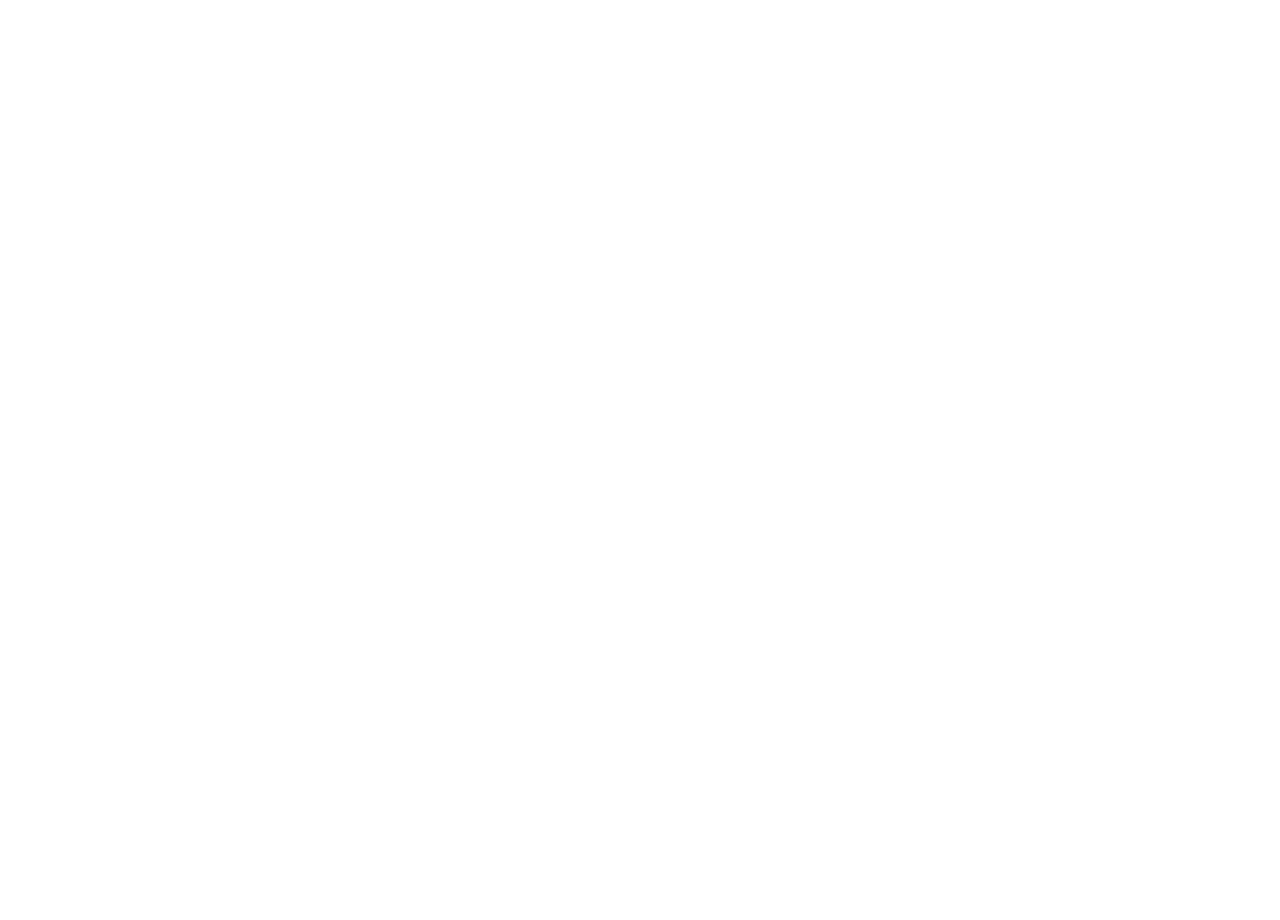
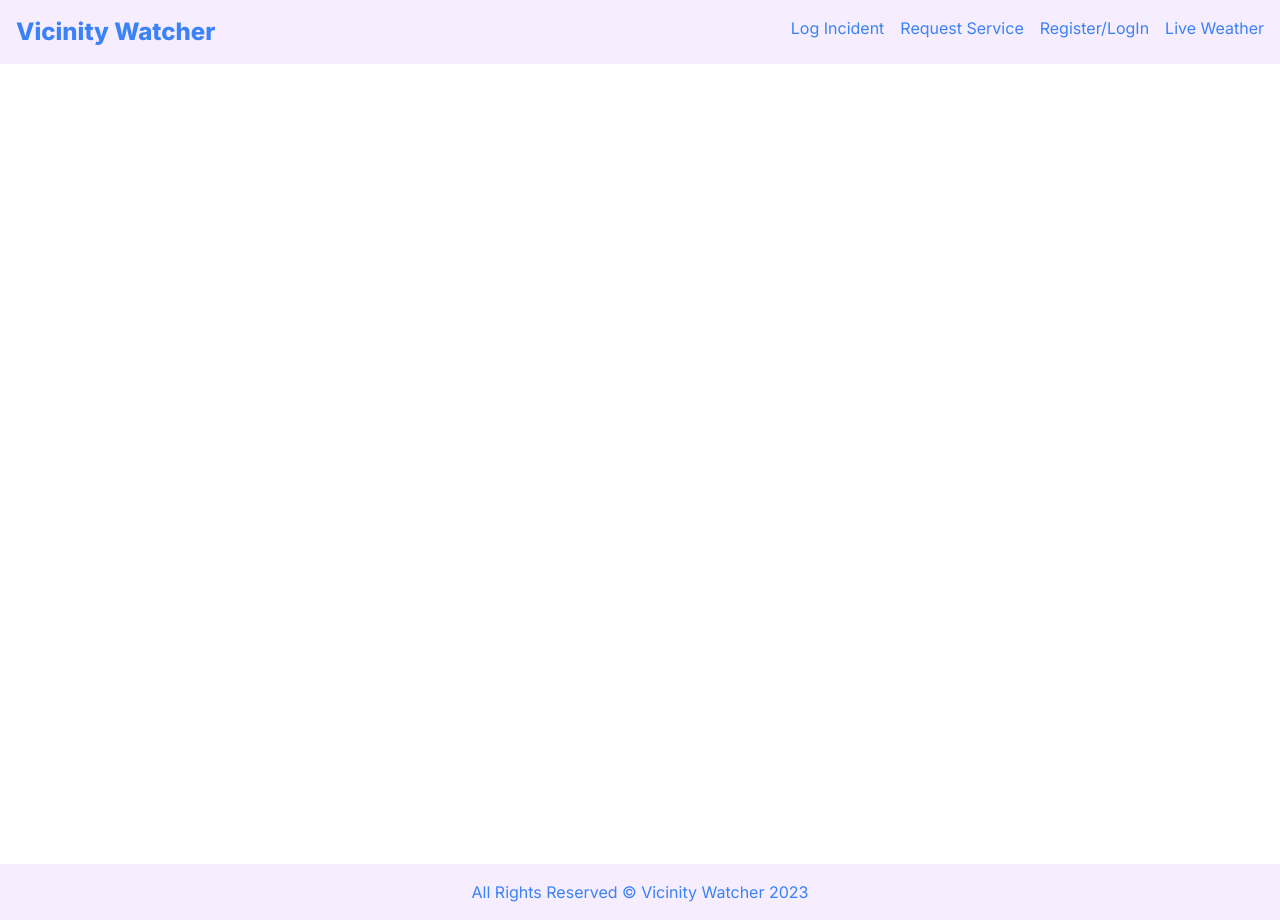
Before and after one commit to Utsav1999/vicinity-watcher-next, a Next.js app: page / in a window 1280 px wide. Before the commit the page ends 800 px from the top, so only its background shows below. Built offline with nearby package versions, Linux system fonts and the light colour scheme.

Commit message:
Header & Footer

```diff
--- a/src/components/footer/footer.tsx
+++ b/src/components/footer/footer.tsx
@@ -1,7 +1,7 @@
 export default function Footer() {
     return (
-        <footer>
-
+        <footer className="bg-purple-500/10 text-blue-500/100 p-4 flex justify-center">
+            <p>All Rights Reserved &copy; Vicinity Watcher 2023</p>
         </footer>
     );
 }
--- a/src/components/header/header.tsx
+++ b/src/components/header/header.tsx
@@ -1,7 +1,19 @@
+import Link from "next/link";
+
 export default function Header() {
     return (
-        <header>
-
+        <header className="bg-purple-500/10 text-blue-500/100 p-4 flex justify-between item-center">
+            <Link  href="/" className="cursor-pointer">
+                <p className="font-extrabold text-left text-2xl">Vicinity Watcher</p>
+            </Link>
+            <nav>
+                <ul className="flex space-x-4 cursor-pointer">
+                    <Link href="/log-incident" className="hover:text-purple-800"><li>Log Incident</li></Link>
+                    <Link href="/register-service" className="hover:text-purple-800"><li>Request Service</li></Link>
+                    <Link href="/register" className="hover:text-purple-800"><li>Register/LogIn</li></Link>
+                    <Link href="/weather" className="hover:text-purple-800"><li>Live Weather</li></Link>
+                </ul>
+            </nav>
         </header>
     );
 }
```
